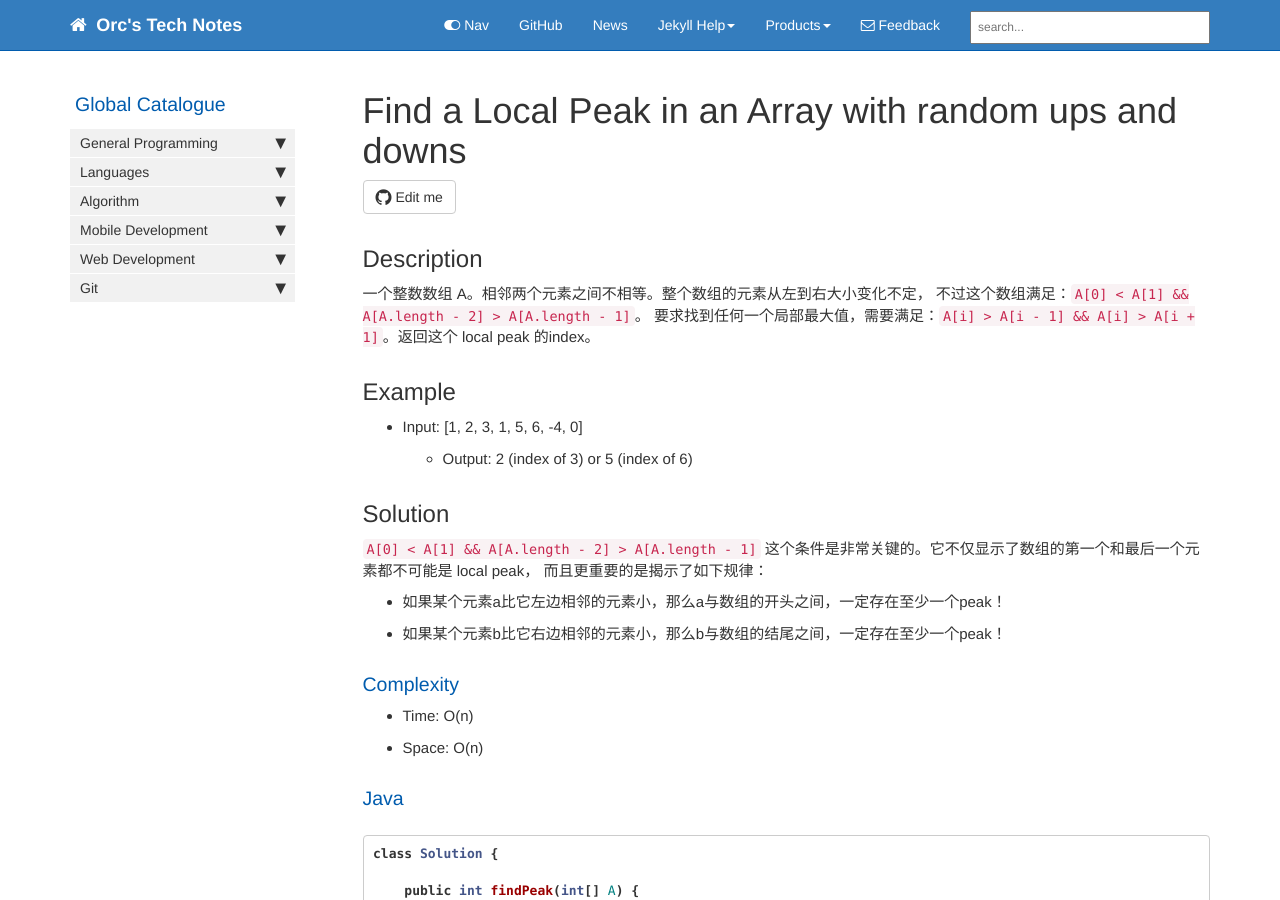
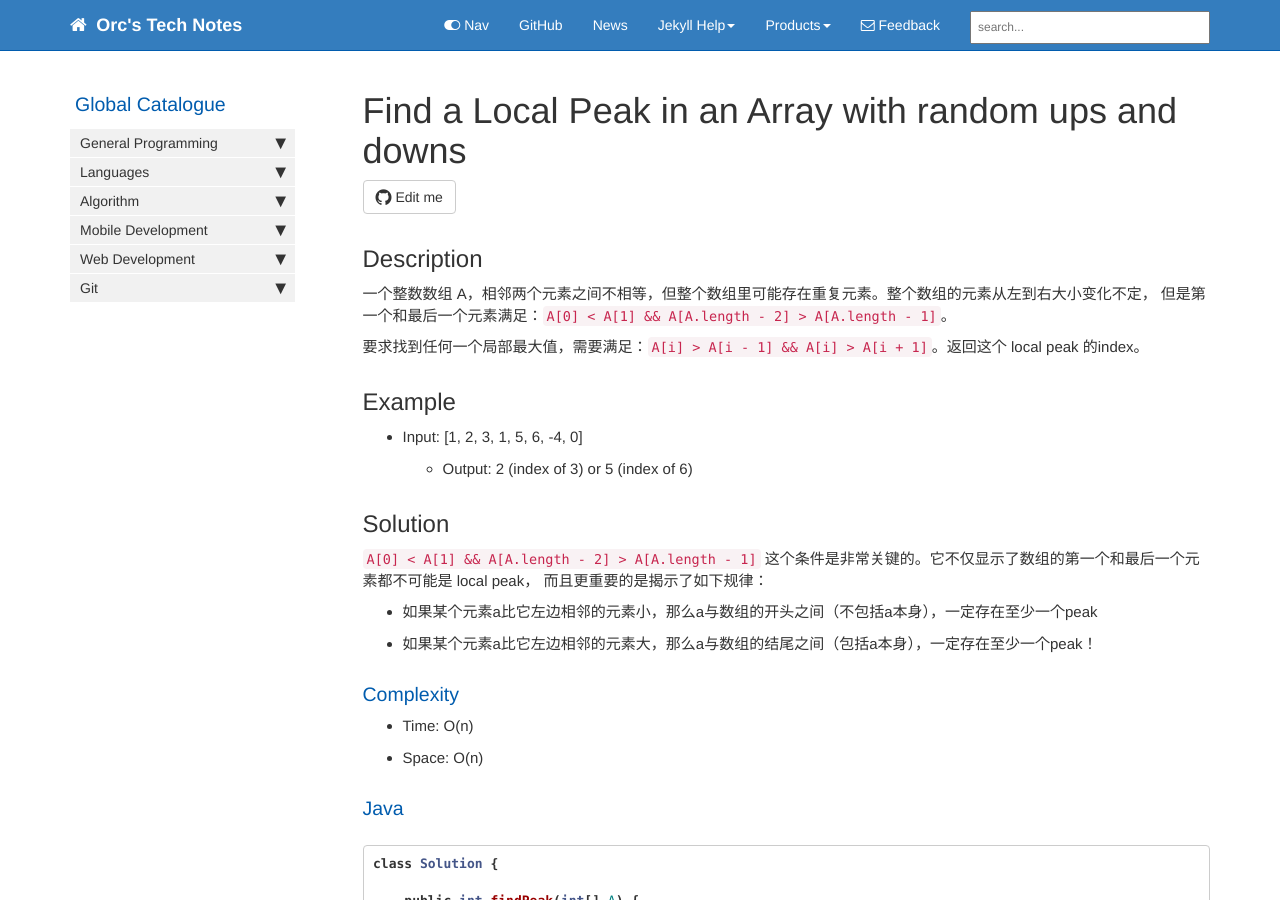
Before and after one commit to HungryOrc/hungryorc.github.io, a Jekyll site: the page built from pages/algorithm/algorithm_find_peak_in_array_local.md, in a window 1280 px wide and 900 px high. Built offline with Jekyll 4.4.1, drawn with Linux system fonts in a browser that asks for light colours; nearby versions of some CDN libraries; comment, search, counter and statistics services are not loaded.

Commit message:
Update algorithm_find_peak_in_array_local.md

```diff
--- a/pages/algorithm/algorithm_find_peak_in_array_local.md
+++ b/pages/algorithm/algorithm_find_peak_in_array_local.md
@@ -10,8 +10,9 @@ toc: false
 ---
 
 ## Description
-一个整数数组 A。相邻两个元素之间不相等。整个数组的元素从左到右大小变化不定，
-不过这个数组满足：`A[0] < A[1] && A[A.length - 2] > A[A.length - 1]`。
+一个整数数组 A，相邻两个元素之间不相等，但整个数组里可能存在重复元素。整个数组的元素从左到右大小变化不定，
+但是第一个和最后一个元素满足：`A[0] < A[1] && A[A.length - 2] > A[A.length - 1]`。
+
 要求找到任何一个局部最大值，需要满足：`A[i] > A[i - 1] && A[i] > A[i + 1]`。返回这个 local peak 的index。
 
 ## Example
@@ -21,8 +22,8 @@ toc: false
 ## Solution
 `A[0] < A[1] && A[A.length - 2] > A[A.length - 1]` 这个条件是非常关键的。它不仅显示了数组的第一个和最后一个元素都不可能是 local peak，
 而且更重要的是揭示了如下规律：
-* 如果某个元素a比它左边相邻的元素小，那么a与数组的开头之间，一定存在至少一个peak！
-* 如果某个元素b比它右边相邻的元素小，那么b与数组的结尾之间，一定存在至少一个peak！
+* 如果某个元素a比它左边相邻的元素小，那么a与数组的开头之间（不包括a本身），一定存在至少一个peak
+* 如果某个元素a比它左边相邻的元素大，那么a与数组的结尾之间（包括a本身），一定存在至少一个peak！
 
 ### Complexity
 * Time: O(n)
```
